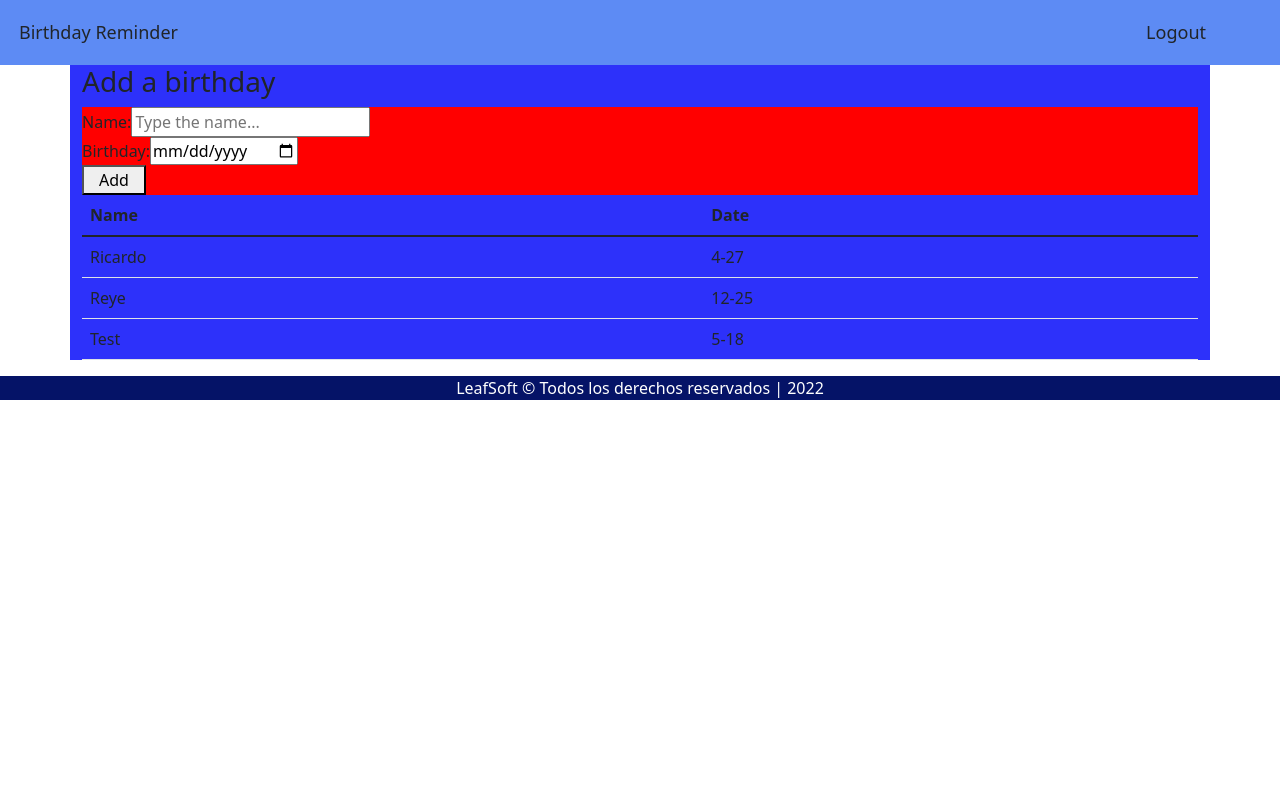
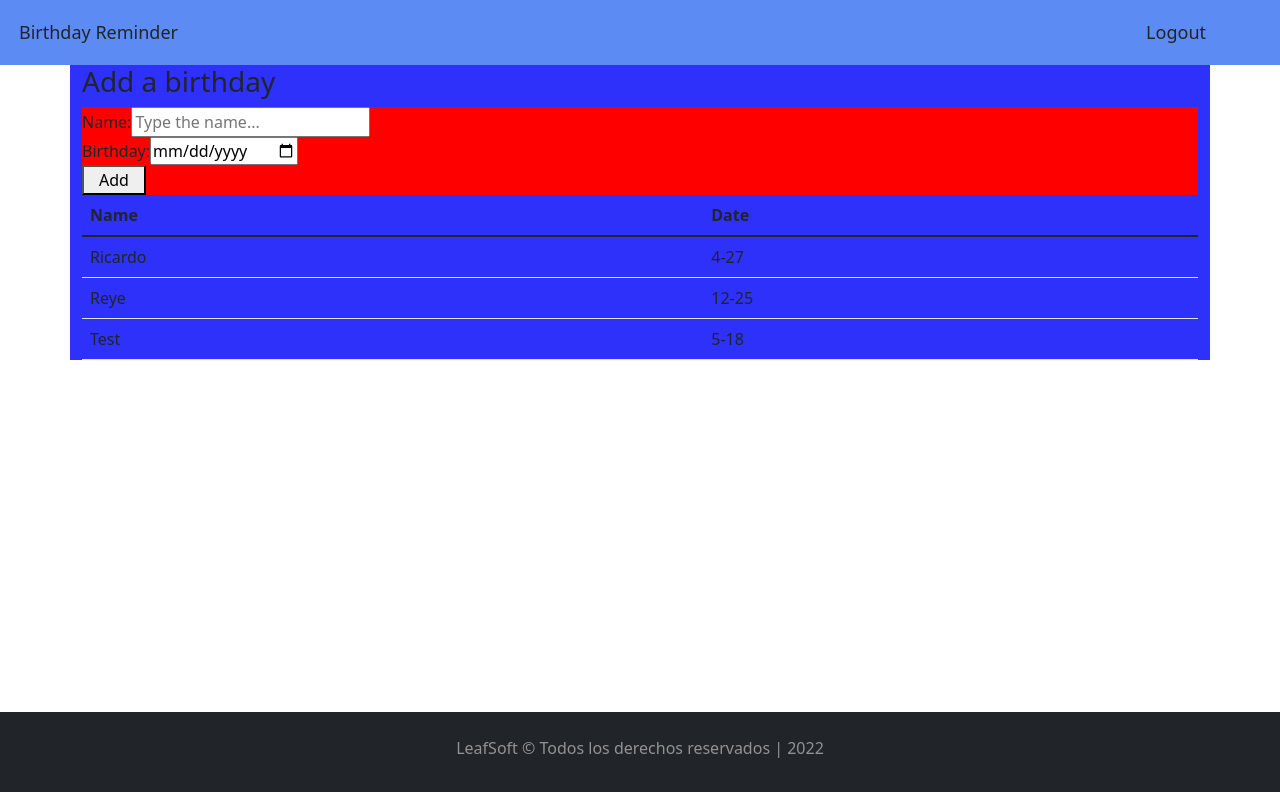
Before and after one commit to Ricaidito/bday-app, a React (Create React App) app: page / in a window 1280 px wide. Shown: the top 792 px of the page. Built offline with nearby package versions, Linux system fonts and the light colour scheme.

Commit message:
Fixed footer

```diff
--- a/src/components/Footer.jsx
+++ b/src/components/Footer.jsx
@@ -1,12 +1,17 @@
-import React from 'react'
+import React from "react";
 import "../styles/Footer.css";
 
-const Footer = () =>{
-    return(
-        <footer className='footer'>
-            <p>LeafSoft © Todos los derechos reservados | 2022</p>
-        </footer>
-    )
-}
+const Footer = () => {
+  return (
+    <footer
+      id="sticky-footer"
+      className="flex-shrink-0 py-4 bg-dark text-white-50 fixed-bottom"
+    >
+      <p className="text-center">
+        LeafSoft © Todos los derechos reservados | 2022
+      </p>
+    </footer>
+  );
+};
 
 export default Footer;
```
